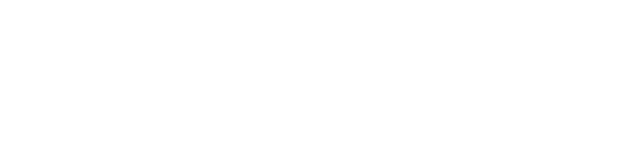
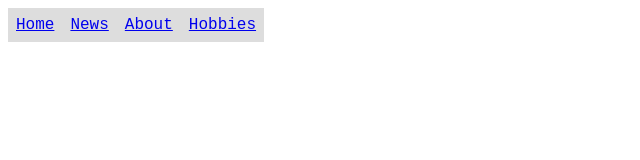
Before and after one commit to nushkabaji/nushkaandryanwebsite, a plain HTML site: page index.html in a window 1280 px wide. Shown: the whole page, without its empty margins (0-640 px from the left). Drawn offline with Linux system fonts and the light colour scheme.

Commit message:
Update index.html

```diff
--- a/index.html
+++ b/index.html
@@ -4,3 +4,11 @@
 <meta charset="UTF-8">
  <link rel="stylesheet" href="/assets/main.css">
  <meta name="viewport" content="width=device-width, initial-scale=1">
+<head>
+  <ul>
+  <li><a href="/index.html">Home</a></li>
+  <li><a href="news.html">News</a></li>
+  <li><a href="about.html">About</a></li>
+  <li><a href="hobbies.html">Hobbies</a></li>
+
+</ul>
```
